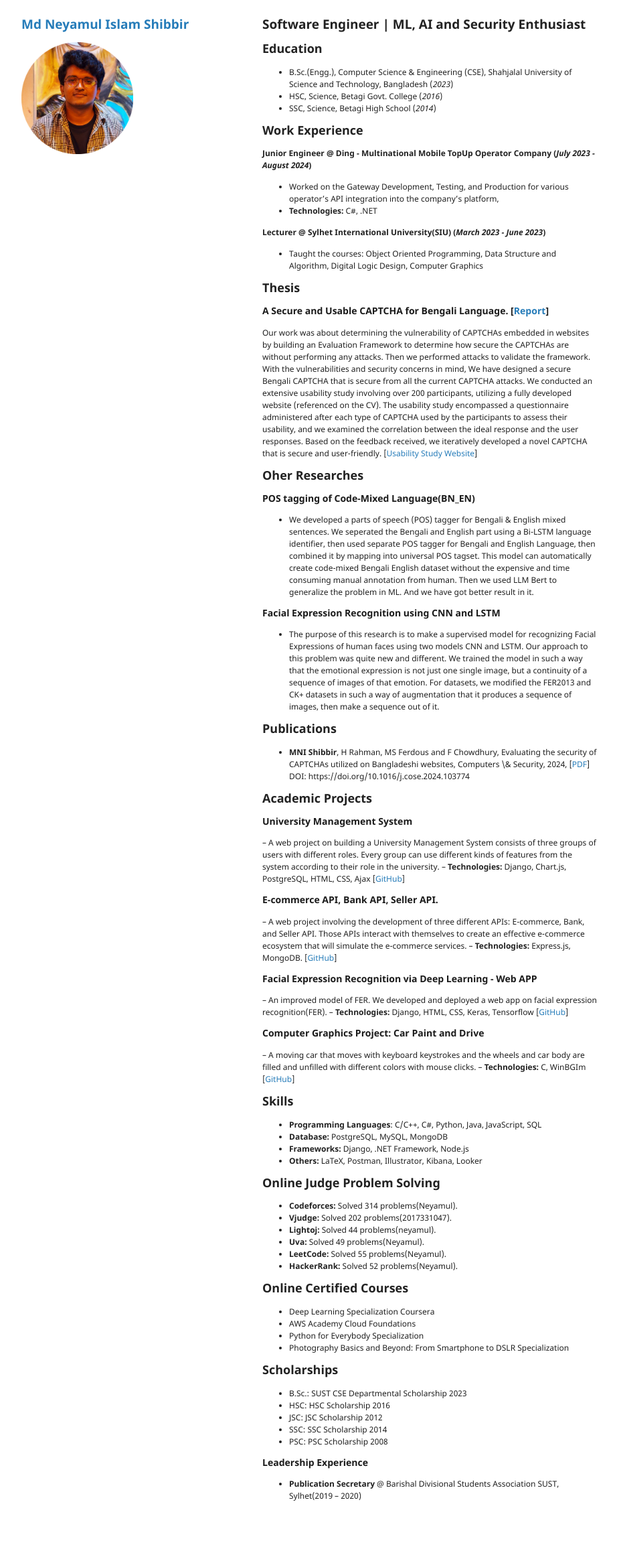
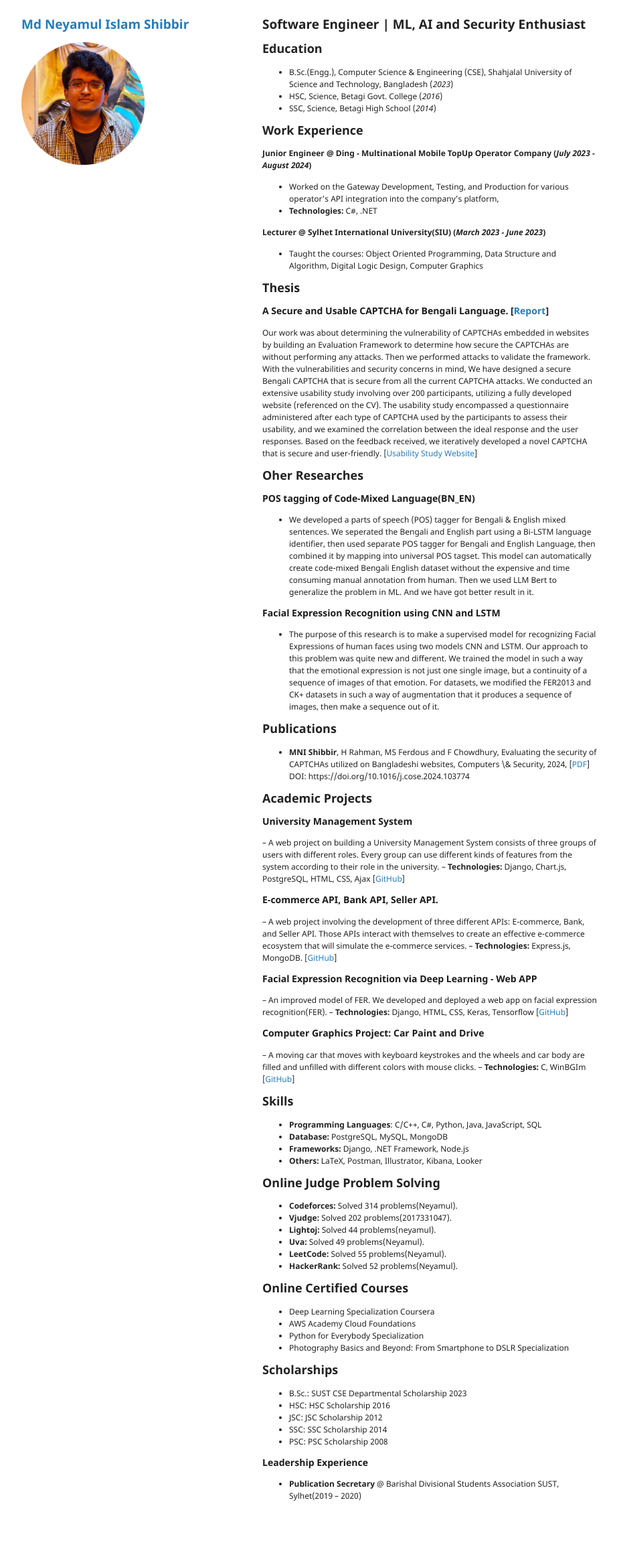
Before and after one commit to neyamul-sbr/neyamul.github.io, a Jekyll site: the page built from index.md, in a window 1280 px wide. Shown: the whole page at 67% size, without its empty margins (178-1100 px from the left). Built offline with Jekyll 4.4.1, drawn with Linux system fonts in a browser that asks for light colours; our own code applies the rules of GitHub Pages for plain Markdown files; the repository's description, which GitHub fills in, is left out.

Commit message:
Update jekyll-theme-minimal.scss

```diff
--- a/_sass/jekyll-theme-minimal.scss
+++ b/_sass/jekyll-theme-minimal.scss
@@ -101,7 +101,7 @@ th {
 }
 
 img {
-  max-width:62%;
+  max-width:68%;
 }
 
 kbd {
@@ -192,7 +192,7 @@ section {
 }
 
 small {
-  font-size:15px;
+  font-size:17px;
 }
 
 hr {
```
